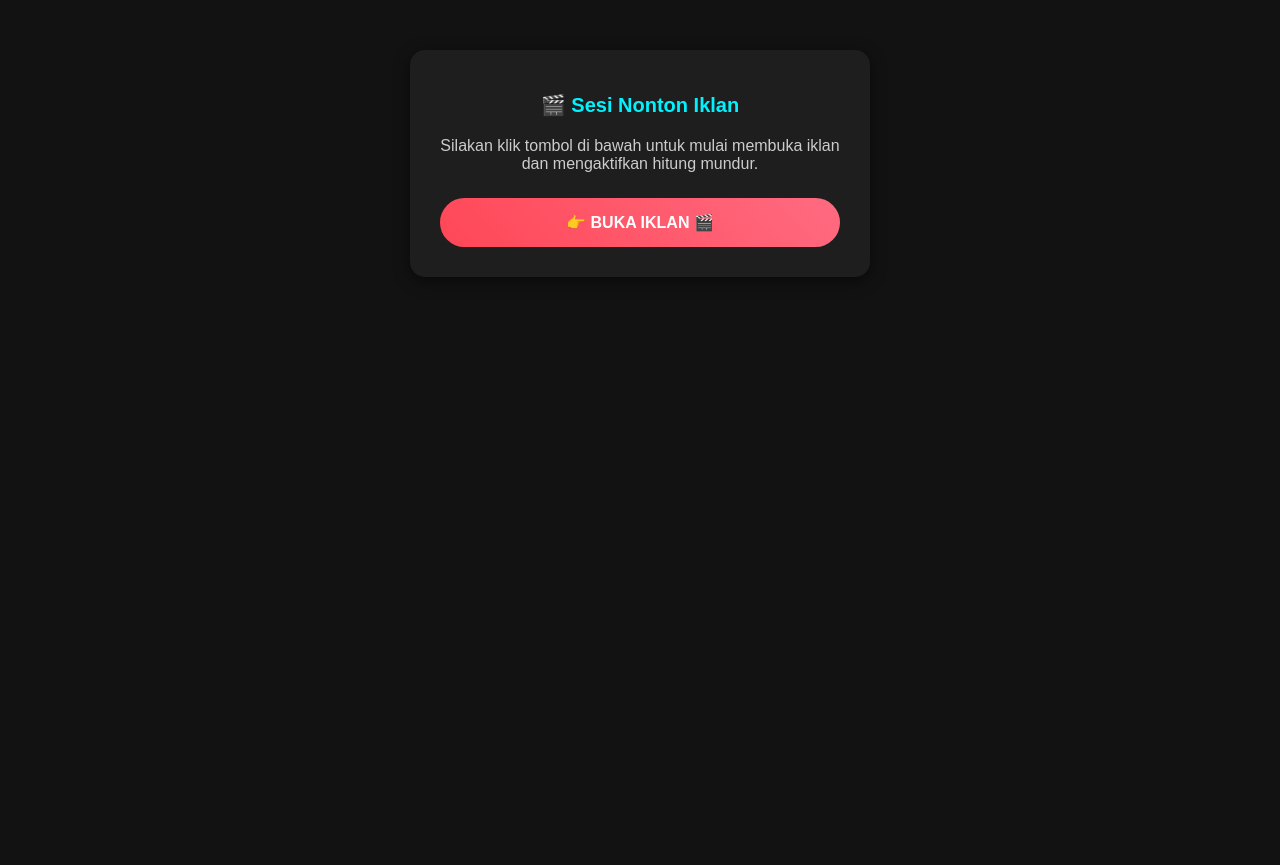
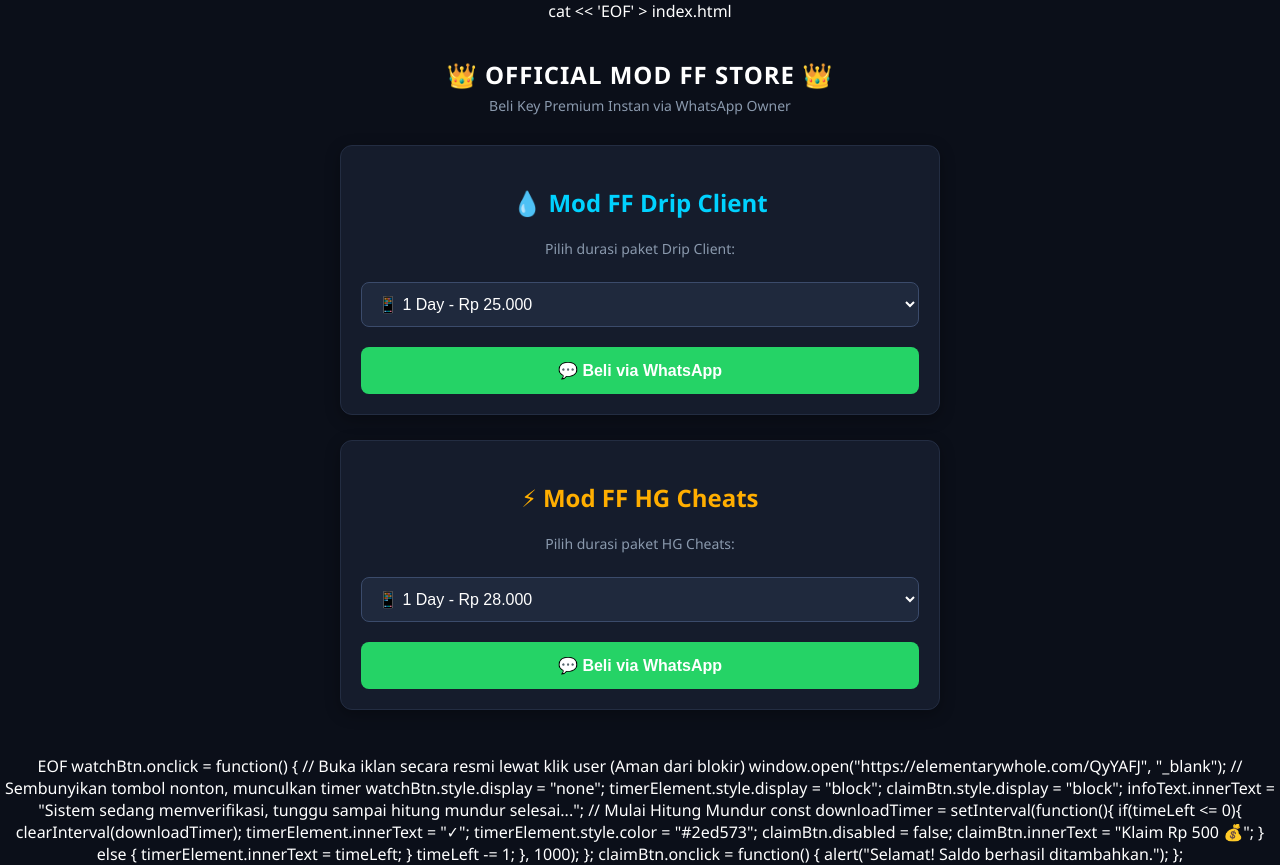
Before and after one commit to freemodgarek-droid/Update.-, a plain HTML site: page Index.HTML in a window 1280 px wide. Before the commit the page ends 800 px from the top, so only its background shows below. Drawn offline with Linux system fonts and the light colour scheme.

Commit message:
Update Index.HTML

```diff
--- a/Index.HTML
+++ b/Index.HTML
@@ -1,39 +1,152 @@
+cat << 'EOF' > index.html
 <!DOCTYPE html>
 <html lang="id">
 <head>
     <meta charset="UTF-8">
     <meta name="viewport" content="width=device-width, initial-scale=1.0">
-    <title>Sesi Nonton Iklan</title>
+    <title>Mod FF Official Store</title>
     <style>
-        body { background-color: #121212; color: #ffffff; font-family: Arial, sans-serif; text-align: center; padding: 50px 20px; margin: 0; }
-        .container { max-width: 400px; margin: auto; background: #1e1e1e; padding: 30px; border-radius: 15px; box-shadow: 0 4px 15px rgba(0,0,0,0.5); }
-        h1 { font-size: 20px; margin-bottom: 20px; color: #00f2fe; }
-        .timer { font-size: 48px; font-weight: bold; margin: 20px 0; color: #ff4757; display: none; }
-        .btn { background: linear-gradient(45deg, #00f2fe, #4facfe); border: none; color: white; padding: 15px 30px; font-size: 16px; font-weight: bold; border-radius: 25px; cursor: pointer; width: 100%; margin-top: 10px; }
-        .btn:disabled { background: #555; color: #aaa; cursor: not-allowed; }
-        .btn-watch { background: linear-gradient(45deg, #ff4757, #ff6b81); }
-        #info-text { margin: 15px 0; color: #ccc; }
+        :root {
+            --bg-color: #0b0f19;
+            --card-bg: #151c2c;
+            --text-color: #ffffff;
+            --accent-drip: #00d2ff;
+            --accent-hg: #ffae00;
+            --btn-color: #25d366;
+        }
+
+        body {
+            margin: 0;
+            padding: 0;
+            font-family: 'Segoe UI', Tahoma, Geneva, Verdana, sans-serif;
+            background-color: var(--bg-color);
+            color: var(--text-color);
+            text-align: center;
+        }
+
+        .container {
+            max-width: 600px;
+            margin: 0 auto;
+            padding: 20px;
+        }
+
+        h1 {
+            font-size: 24px;
+            margin-bottom: 5px;
+            text-transform: uppercase;
+            letter-spacing: 1px;
+        }
+
+        .subtitle {
+            color: #8a99ad;
+            font-size: 14px;
+            margin-bottom: 30px;
+        }
+
+        .mod-section {
+            background-color: var(--card-bg);
+            border-radius: 12px;
+            padding: 20px;
+            margin-bottom: 25px;
+            border: 1px solid #232d42;
+            box-shadow: 0 4px 15px rgba(0,0,0,0.3);
+        }
+
+        .title-drip { color: var(--accent-drip); }
+        .title-hg { color: var(--accent-hg); }
+
+        .select-box {
+            width: 100%;
+            padding: 12px;
+            background-color: #1f293d;
+            color: white;
+            border: 1px solid #3b4b6b;
+            border-radius: 8px;
+            font-size: 16px;
+            outline: none;
+            cursor: pointer;
+            margin-top: 10px;
+        }
+
+        .btn-buy {
+            display: inline-block;
+            width: 100%;
+            padding: 14px;
+            margin-top: 20px;
+            background-color: var(--btn-color);
+            color: white;
+            border: none;
+            border-radius: 8px;
+            font-size: 16px;
+            font-weight: bold;
+            cursor: pointer;
+            text-decoration: none;
+            box-sizing: border-box;
+            transition: 0.3s;
+        }
+
+        .btn-buy:hover {
+            transform: scale(1.02);
+            filter: brightness(1.1);
+        }
     </style>
 </head>
 <body>
 
 <div class="container">
-    <h1>🎬 Sesi Nonton Iklan</h1>
-    <p id="info-text">Silakan klik tombol di bawah untuk mulai membuka iklan dan mengaktifkan hitung mundur.</p>
+    <h1>👑 Official Mod FF Store 👑</h1>
+    <div class="subtitle">Beli Key Premium Instan via WhatsApp Owner</div>
 
-    <div class="timer" id="countdown">15</div>
+    <!-- SECTION DRIP CLIENT -->
+    <div class="mod-section">
+        <h2 class="title-drip">💧 Mod FF Drip Client</h2>
+        <p style="color: #8a99ad; font-size: 14px;">Pilih durasi paket Drip Client:</p>
+        <select id="paket-drip" class="select-box">
+            <option value="1 Day_Rp 25.000">📱 1 Day - Rp 25.000</option>
+            <option value="3 Day_Rp 35.000">🔥 3 Day - Rp 35.000</option>
+            <option value="7 Day_Rp 65.000">🚀 7 Day - Rp 65.000</option>
+            <option value="15 Day_Rp 85.000">💎 15 Day - Rp 85.000</option>
+            <option value="30 Day_Rp 130.000">👑 30 Day - Rp 130.000</option>
+        </select>
+        <button class="btn-buy" onclick="kirimWA('Drip Client', 'paket-drip')">💬 Beli via WhatsApp</button>
+    </div>
 
-    <button class="btn btn-watch" id="watchBtn">👉 BUKA IKLAN 🎬</button>
-    <button class="btn" id="claimBtn" disabled style="display: none;">Klaim Saldo 💰</button>
+    <!-- SECTION HG CHEATS -->
+    <div class="mod-section">
+        <h2 class="title-hg">⚡ Mod FF HG Cheats</h2>
+        <p style="color: #8a99ad; font-size: 14px;">Pilih durasi paket HG Cheats:</p>
+        <select id="paket-hg" class="select-box">
+            <option value="1 Day_Rp 28.000">📱 1 Day - Rp 28.000</option>
+            <option value="7 Day_Rp 50.000">🚀 7 Day - Rp 50.000</option>
+            <option value="10 Day_Rp 70.000">🔥 10 Day - Rp 70.000</option>
+            <option value="30 Day_Rp 120.000">💎 30 Day - Rp 120.000</option>
+        </select>
+        <button class="btn-buy" onclick="kirimWA('HG Cheats', 'paket-hg')">💬 Beli via WhatsApp</button>
+    </div>
 </div>
 
 <script>
-    let timeLeft = 15;
-    const timerElement = document.getElementById('countdown');
-    const claimBtn = document.getElementById('claimBtn');
-    const watchBtn = document.getElementById('watchBtn');
-    const infoText = document.getElementById('info-text');
+    function kirimWA(namaMod, elementId) {
+        var select = document.getElementById(elementId).value;
+        var data = select.split("_");
+        var durasi = data[0];
+        var harga = data[1];
 
+        var nomorWA = "6282282882946";
+        var teks = "Halo Gan, saya mau beli Mod Menu ini:\n\n" +
+                   "🎮 Produk: Mod FF " + namaMod + "\n" +
+                   "⏳ Durasi: " + durasi + "\n" +
+                   "💰 Harga: " + harga + "\n\n" +
+                   "Mohon info metode pembayaran dan nomor DANA-nya ya!";
+
+        var linkUrl = "https://wa.me/" + nomorWA + "?text=" + encodeURIComponent(teks);
+        window.open(linkUrl, '_blank');
+    }
+</script>
+
+</body>
+</html>
+EOF
     watchBtn.onclick = function() {
         // Buka iklan secara resmi lewat klik user (Aman dari blokir)
         window.open("https://elementarywhole.com/QyYAFJ", "_blank");
```
